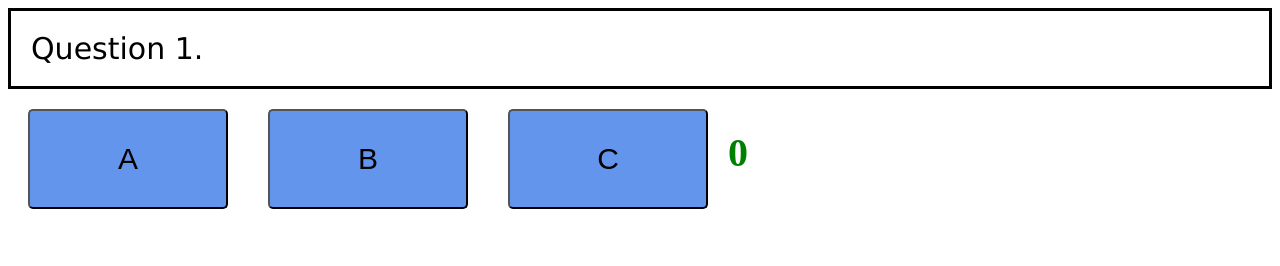
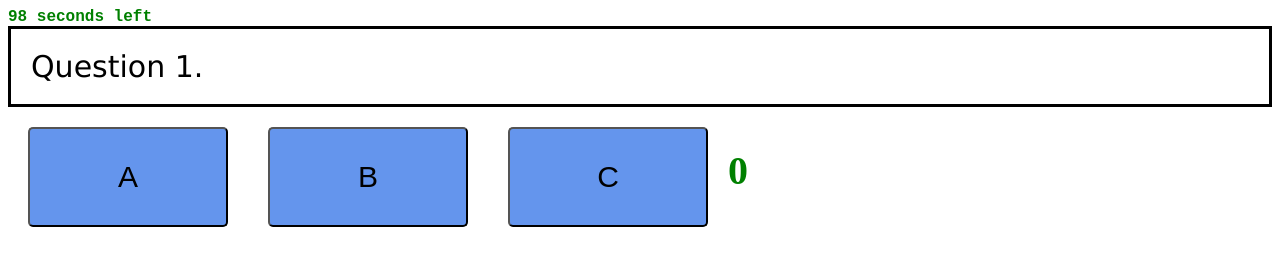
Before and after one commit to ryanpburnett/quiz, a plain HTML site: page index.html in a window 1280 px wide. Both pictures are taken after a click on the button "Start!". Drawn offline with Linux system fonts and the light colour scheme.

Commit message:
added timer

```diff
--- a/assets/script.js
+++ b/assets/script.js
@@ -32,8 +32,13 @@ let questions = [
     },
 ]
 
+const timer = document.getElementById('timer')
+let countDown = 100
+
 currentQ = 0
-lastQIndex = questions.length -1
+lastQIndex = questions.length
+
+console.log(lastQIndex)
 
 function startQuiz() {
     start.style.display = "none";
@@ -43,6 +48,10 @@ function startQuiz() {
     b.style.display = "block";
     c.style.display = "block";
     scoreP.style.display = "block";
+    setInterval(function() {
+        countDown--
+        timer.innerText = countDown + ' seconds left'
+    }, 1000);
     console.log(currentQ)
 }
 
@@ -52,7 +61,7 @@ function endQuiz(){
 }
 
 function newQuestion() {
-    if(currentQ < 3){
+    if(currentQ < lastQIndex){
     questionDiv.innerHTML = questions[currentQ].q
 
     }else{
--- a/assets/style.css
+++ b/assets/style.css
@@ -14,6 +14,13 @@ button:focus {
     border-radius: 100px;
     background-color: Red;
     font-size: 50px;
+}
+
+#timer {
+    color: green;
+    font-weight: bolder;
+    size: 70px;
+    font-family: 'Courier New', Courier, monospace;
 }
 
 #question-div {
--- a/index.html
+++ b/index.html
@@ -8,6 +8,7 @@
 </head>
 <body>
     <button id="start" class="button">Start!</button>
+    <div id="timer"></div>
     <div id="question-div" style="display: none">
         <!-- questions -->
     </div>
```
